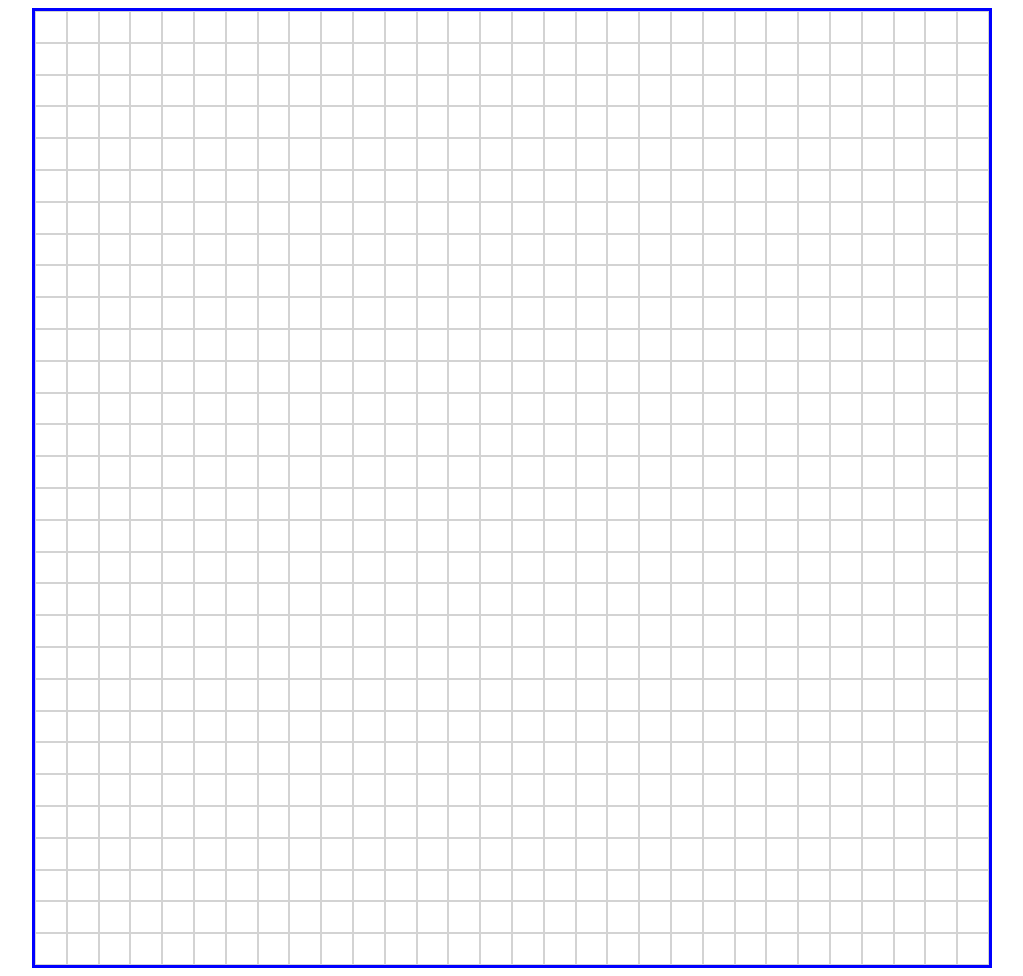
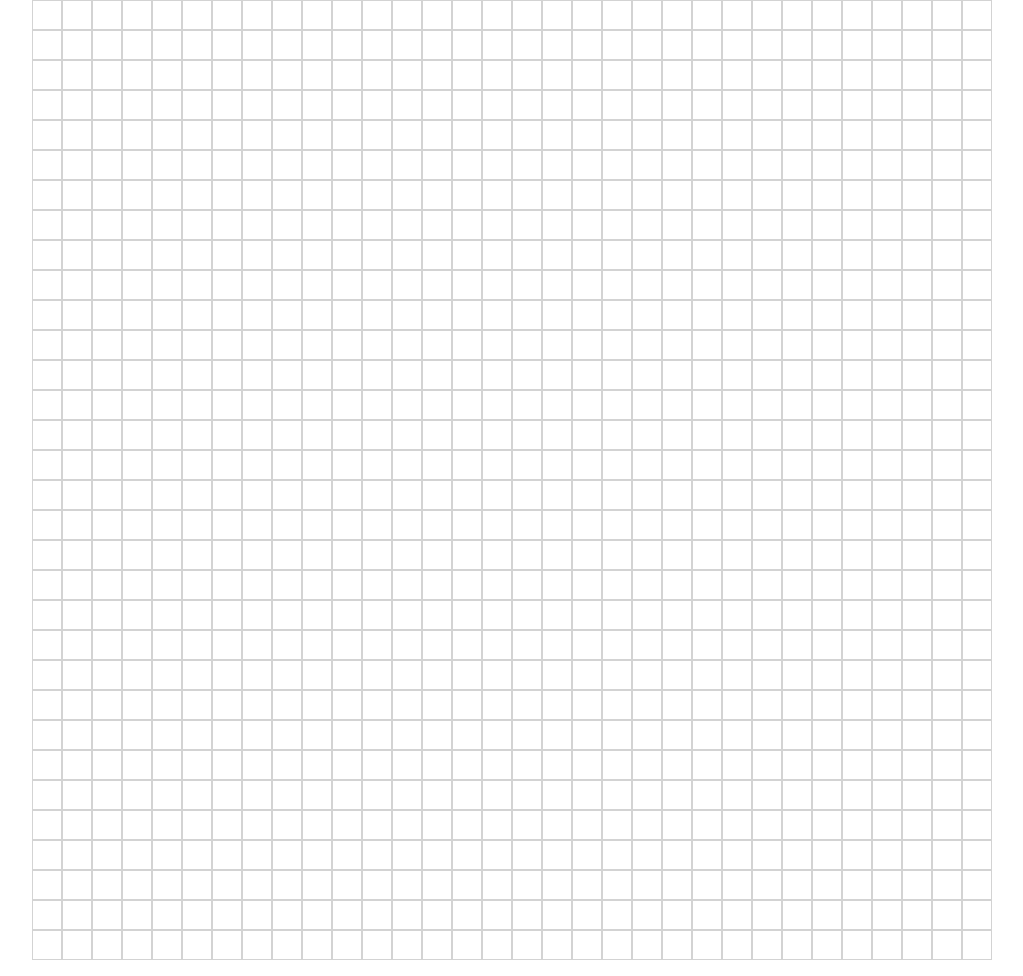
Before and after one commit to volkankarakaya/etch-a-sketch, a plain HTML site: page index.html in a window 1280 px wide. Shown: the whole page, without its empty margins (128-1151 px from the left). Drawn offline with Linux system fonts and the light colour scheme.

Commit message:
minor changes on box sizing

```diff
--- a/app.js
+++ b/app.js
@@ -1,6 +1,8 @@
 let mainContainer = document.getElementById("main-container");
-let squareNumber = 30;
+let squareNumber = 32;
 let squareSize = mainContainer.clientWidth / squareNumber;
+
+console.log(squareSize, mainContainer.clientWidth)
 
 for (let i = 0; i < squareNumber ** 2; i++) {
   let gridDiv = document.createElement("div");
@@ -8,6 +10,7 @@ for (let i = 0; i < squareNumber ** 2; i++) {
   mainContainer.appendChild(gridDiv);
   gridDiv.style.width = squareSize + "px";
   gridDiv.style.height = squareSize + "px";
+  gridDiv.style.flexBasis = squareSize + "px";
 }
 
 let squareDivs = document.querySelectorAll(".square-grid");
@@ -17,8 +20,8 @@ squareDivs.forEach((item) => {
     item.style.backgroundColor = "gray";
     if (e.buttons == 1) {
 
-        squareDivs.forEach(div=>div.addEventListener("mouseover",(ev)=>{
-            if(ev.buttons==1){ev.target.style.backgroundColor = "black"}
+        squareDivs.forEach(div=>div.addEventListener("mouseover",(e)=>{
+            if(e.buttons==1){e.target.style.backgroundColor = "black"}
 
         }))
     //   window.addEventListener("mouseover", (ev) => {
--- a/style.css
+++ b/style.css
@@ -4,15 +4,18 @@ html {
 
 *,*:before,*:after{
     box-sizing: inherit;
+    padding: 0;
+    margin: 0;
 }
 
 #main-container{
+    /* box-sizing: content-box; */
 
     display: flex;
     flex-wrap: wrap;
     height: auto;
     width: 960px;
-    border:3px solid blue;
+    /* border:3px solid blue; */
     margin: 0;
     align-content: flex-start;
     padding: 0;
```
